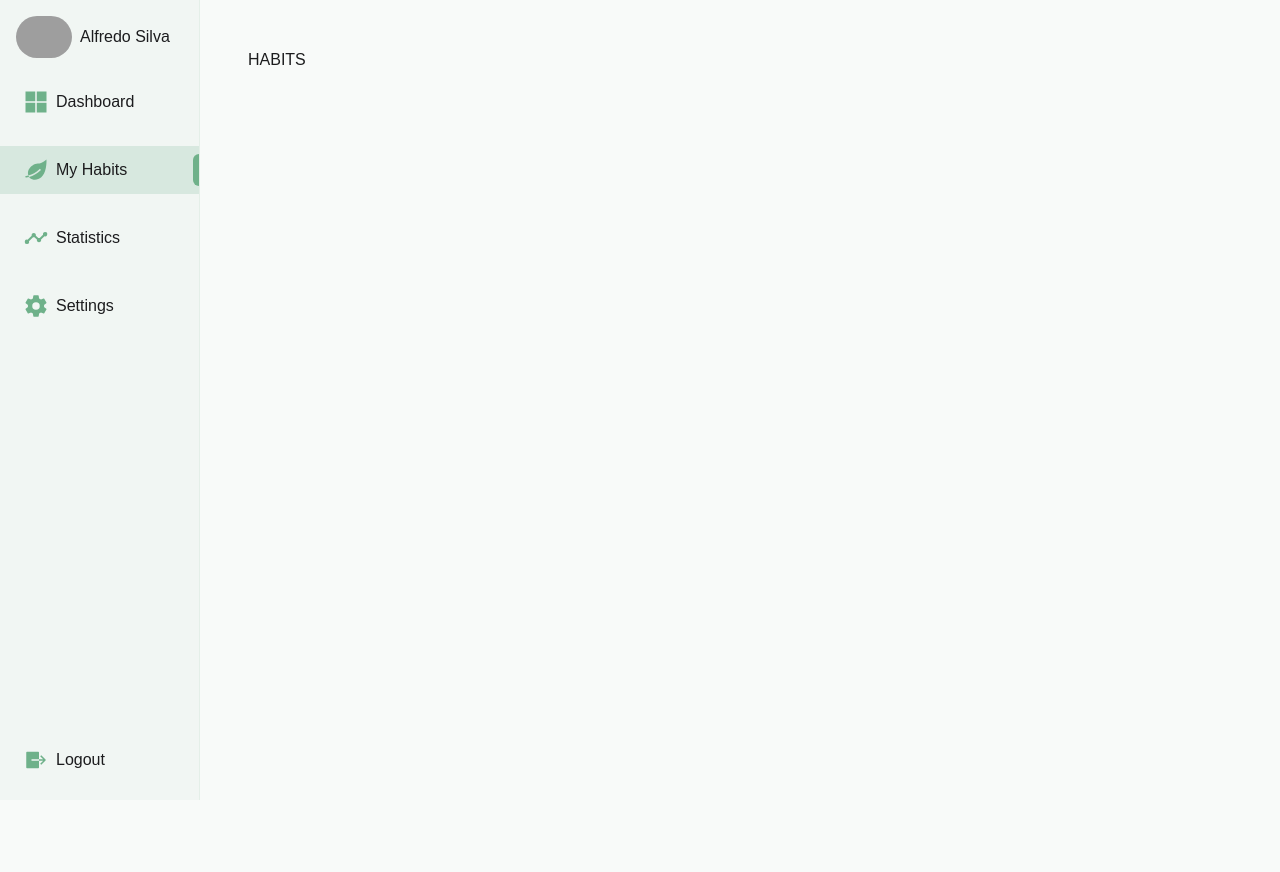
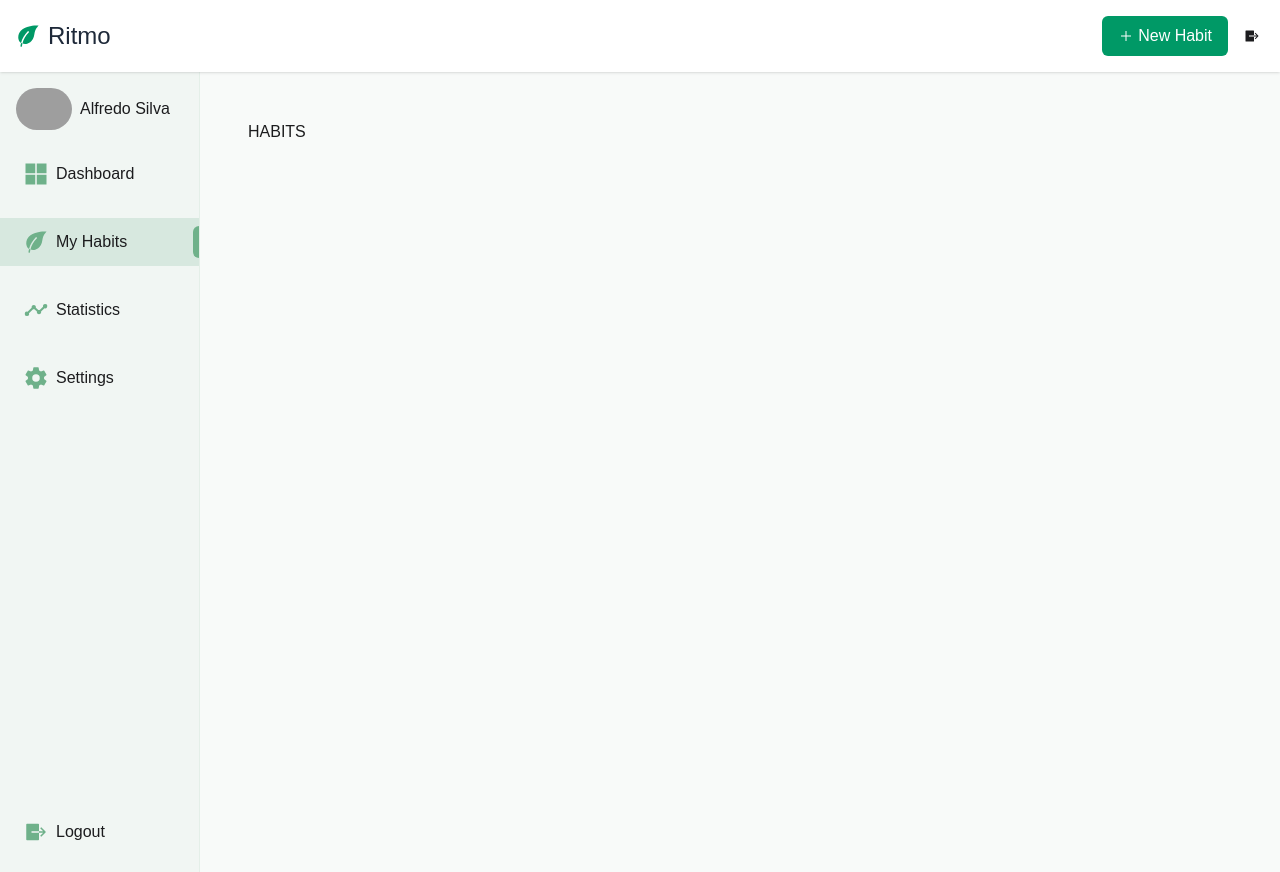
Before and after one commit to Sygris/ritmo, a Next.js app: page /dashboard/habits in a window 1280 px wide. Before the commit the page ends 800 px from the top, so only its background shows below. Built offline with nearby package versions, Linux system fonts and the light colour scheme; grey boxes are pictures that could not be loaded.

Commit message:
Making a Header

```diff
--- /dev/null
+++ b/src/app/dashboard/_components/Header.tsx
@@ -0,0 +1,30 @@
+import { IoAddSharp, IoLeafSharp, IoLogOutSharp } from "react-icons/io5";
+import Icon from "./Icon";
+
+type HeaderProps = {
+  onAddHabit: () => void
+}
+
+export default function Header({onAddHabit} : HeaderProps) {
+  return (
+    <div className="bg-white shadow-sm">
+      <div className="container mx-auto p-4 flex items-center justify-between">
+        <div className="flex items-center">
+          <Icon icon={IoLeafSharp} flip={true} className="text-emerald-600 mr-2"/>
+          <h1 className="text-2xl font-medium text-gray-800">Ritmo</h1>
+        </div>
+        <div className="flex items-center space-x-4">
+          <button
+            onClick={onAddHabit}
+            className="flex items-center px-4 py-2 rounded-md bg-emerald-600 hover:bg-emerald-700 text-white cursor-pointer">
+              <Icon icon={IoAddSharp} size={16} className="mr-1"/>
+              New Habit
+          </button>
+          <button className="">
+            <Icon icon={IoLogOutSharp} size={16} className="mr-1" />
+          </button>
+        </div>
+      </div>
+    </div>
+  )
+}
--- a/src/app/dashboard/_components/Icon.tsx
+++ b/src/app/dashboard/_components/Icon.tsx
@@ -12,7 +12,7 @@ export default function Icon({icon: Icon, size = 24, flip = false, className=''}
   return (
     <Icon
       size={size}
-      className={`transform ${flip ? 'scale-x-[-1]' : ''} ${className}`}
+      className={`transform ${flip ? 'rotate-90' : ''} ${className}`}
     />
   );
 }
--- a/src/app/dashboard/_components/NavLinks.tsx
+++ b/src/app/dashboard/_components/NavLinks.tsx
@@ -5,7 +5,6 @@ import clsx from 'clsx';
 import Icon from './Icon';
 import { IoAnalyticsSharp, IoGridSharp, IoLeafSharp, IoLogOutSharp, IoSettingsSharp } from 'react-icons/io5';
 import { IconType } from 'react-icons';
-import { FaMoon } from 'react-icons/fa';
 
 export default function NavLinks() {
   return (
--- a/src/app/dashboard/layout.tsx
+++ b/src/app/dashboard/layout.tsx
@@ -1,11 +1,16 @@
+'use client'
 import React from "react";
 import SideNav from "./_components/SideNav";
+import Header from "./_components/Header";
 
 export default function Layout({ children }: { children: React.ReactNode }) {
   return (
-    <div className="flex font-mono h-screen md:flex-row md:overflow-hidden">
-      <SideNav />
-      <main className="flex-grow p-6 md:overflow-y-auto md:p-12">{children}</main>
+    <div>
+      <Header onAddHabit={() => {}}/>
+      <div className="flex font-mono h-screen md:flex-row md:overflow-hidden">
+        <SideNav />
+        <main className="flex-grow p-6 md:overflow-y-auto md:p-12">{children}</main>
+      </div>
     </div>
   )
 }
--- a/src/app/dashboard/page.tsx
+++ b/src/app/dashboard/page.tsx
@@ -1,15 +1,12 @@
-import { prisma } from "@/lib/prisma";
 import { Card, CardContent, CardDescription, CardHeader, CardTitle } from "../ui/Card";
-import Link from "next/link";
-import Image from "next/image";
 
-export default async function Home() {
+export default function Home() {
 
-  const users = await prisma.user.findMany();
+  // const users = await prisma.user.findMany();
 
   return (
     <>
-      <h1 className="text-4xl font-bold text-primary-background">Welcome, {users[0].username}</h1>
+      <h1 className="text-4xl font-bold text-primary-background">Welcome, wew</h1>
 
       <div className="mt-6 grid gap-4 grid-cols-1 sm:grid-cols-2">
         <Card>
@@ -18,13 +15,15 @@ export default async function Home() {
               My Habits
             </CardTitle>
             <CardDescription>
-              You have {users.length} habits schedule for today!
+              You have 3 habits schedule for today!
+              {/* You have {users.length} habits schedule for today! */}
             </CardDescription>
           </CardHeader>
           <CardContent className="flex flex-col items-start justify-center">
-            {users.map((user) =>
+            <div></div>
+            {/* {users.map((user) =>
               <Link href={"./page.tsx"} key={user.id}>{user.username}</Link>
-            )}
+            )} */}
           </CardContent>
         </Card>
       </div>
--- a/src/app/globals.css
+++ b/src/app/globals.css
@@ -27,7 +27,7 @@
   --font-mono: var(--font-geist-mono);
 }
 
-@media (prefers-color-scheme: dark) {
+/* @media (prefers-color-scheme: dark) {
   :root {
     --background: #101113;
     --foreground: #F5F5F5;
@@ -39,7 +39,7 @@
     --muted: #A0A0A0;
     --error: #EF4444;
   }
-}
+} */
 
 body {
   background: var(--background);
--- a/src/app/login/page.tsx
+++ b/src/app/login/page.tsx
@@ -1,33 +1,7 @@
-import {
-  Card,
-  CardContent,
-  CardHeader,
-  CardTitle
-} from "../ui/Card"
-
 export default function LoginPage() {
   return (
-    <div className="flex justify-center items-center h-screen">
-      <Card>
-        <CardHeader>
-          <CardTitle className="text-center">
-            Welcome
-          </CardTitle>
-        </CardHeader>
-        <CardContent>
-          <form action="" method="post">
-            <div className="flex flex-col items-start">
-              <label htmlFor="email">Email</label>
-              <input type="email" name="email" id="email" required placeholder="your@email.com" />
-            </div>
-            <div className="flex flex-col items-start">
-              <label htmlFor="password">Password</label>
-              <input type="password" name="password" id="password" required placeholder="Your password" />
-            </div>
-            <button type="submit">Login</button>
-          </form>
-        </CardContent>
-      </Card>
+    <div className="">
+      <h1>Login</h1>
     </div>
   )
 }
```
